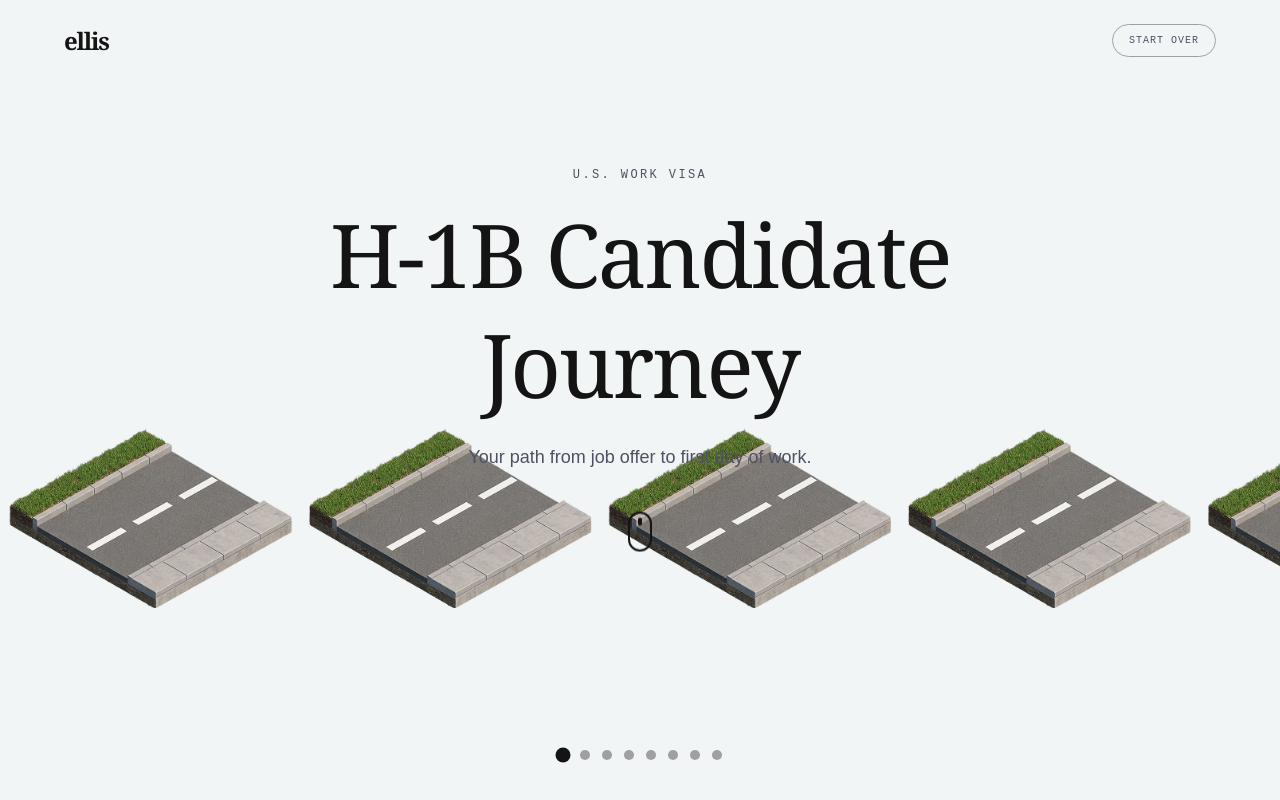
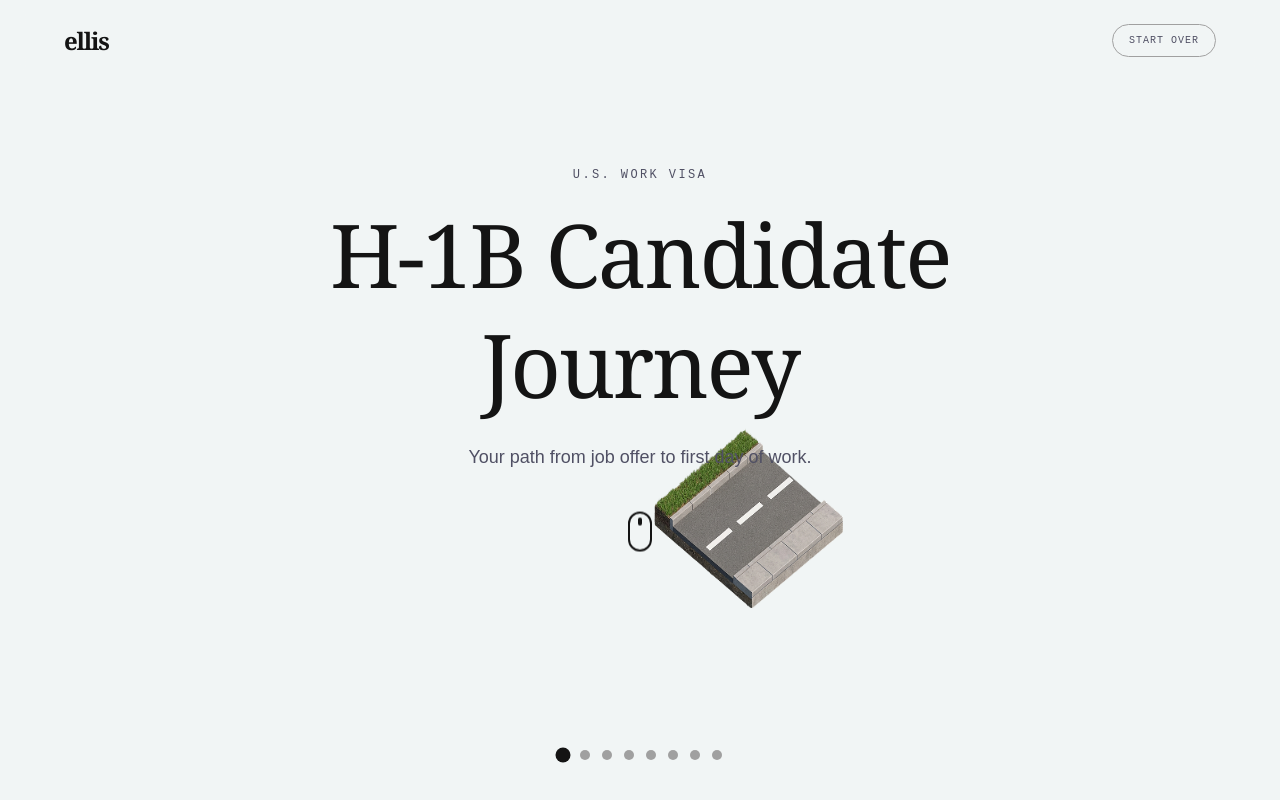
Before and after one commit to mite404/the-path, a React (Vite) app: page / in a window 1280 px wide. Built offline with nearby package versions, Linux system fonts and the light colour scheme.

Commit message:
feat: wire treadmill and car into RoadScreen, remove old street tile

```diff
--- a/src/components/RoadScreen.tsx
+++ b/src/components/RoadScreen.tsx
@@ -335,17 +335,19 @@ interface Props {
 
 export function RoadScreen({ data, onRestart }: Props) {
   const containerRef = useRef<HTMLDivElement>(null)
-  const streetRef = useRef<HTMLDivElement>(null)
   const [activeIndex, setActiveIndex] = useState(0)
+  const fractionalRef = useRef(0)
 
-  // Street parallax
+  // Scroll handler: fractional progress + active index
   useEffect(() => {
     const container = containerRef.current
-    const street = streetRef.current
-    if (!container || !street) return
+    if (!container) return
 
     const handleScroll = () => {
-      street.style.backgroundPositionX = `-${container.scrollLeft * 0.3}px`
+      const scrollLeft = container.scrollLeft
+      const sectionWidth = container.offsetWidth
+      const rawProgress = scrollLeft / sectionWidth
+      fractionalRef.current = rawProgress - Math.floor(rawProgress)
 
       // Detect active section
       const sections = container.querySelectorAll<HTMLElement>('.snap-section')
@@ -409,21 +411,11 @@ export function RoadScreen({ data, onRestart }: Props) {
         </div>
       </header>
 
-      {/* Street tile — fixed mid-height band */}
-      <div
-        ref={streetRef}
-        className="fixed pointer-events-none z-10"
-        style={{
-          top: '52vh',
-          left: 0,
-          right: 0,
-          height: '200px',
-          backgroundImage: `url(${imgStreet})`,
-          backgroundRepeat: 'repeat-x',
-          backgroundSize: 'auto 200px',
-          backgroundPositionX: '0px',
-        }}
-      />
+      {/* Road treadmill */}
+      <RoadTreadmill activeIndex={activeIndex} fractionalRef={fractionalRef} />
+
+      {/* Driving car */}
+      <DrivingCar visible={activeIndex > 0} />
 
       {/* Snap scroll container */}
       <div
```
